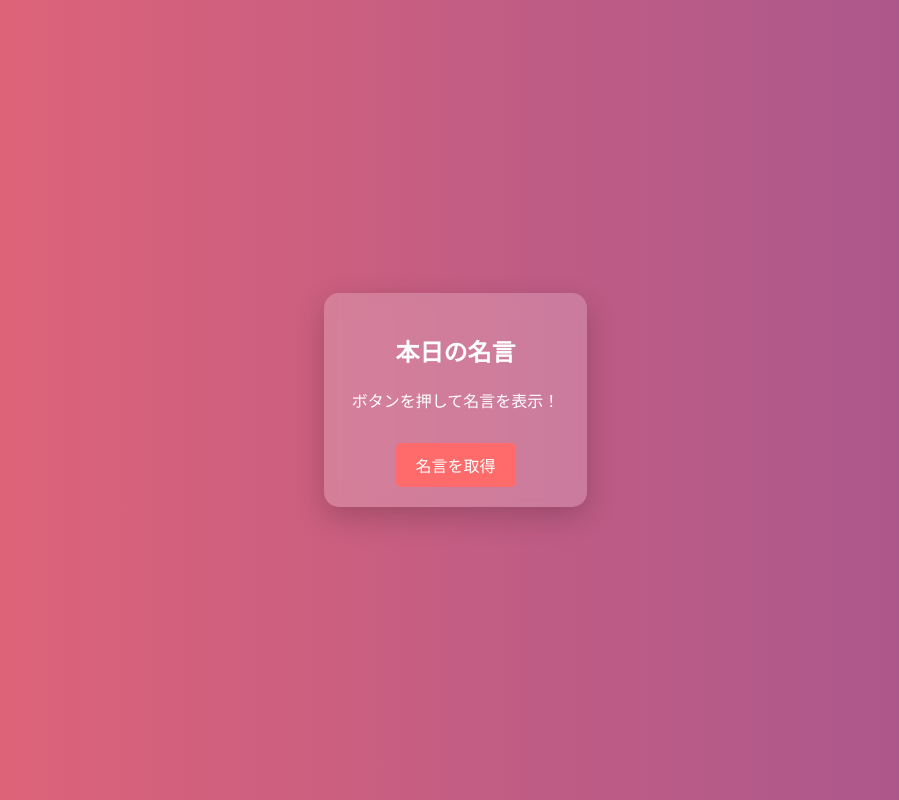
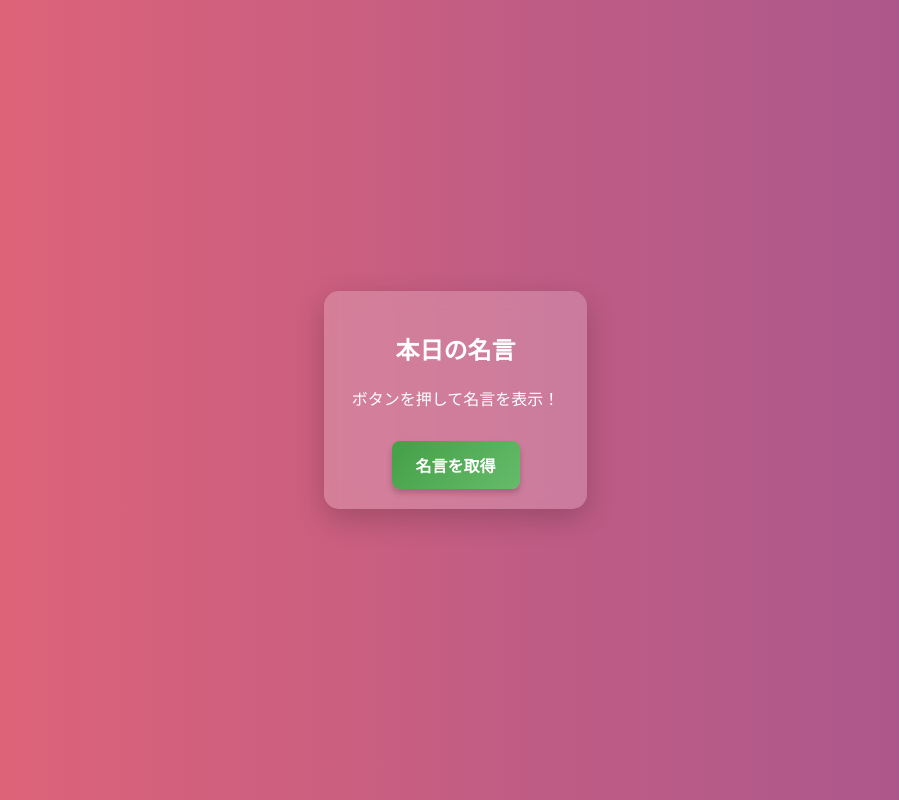
Before and after one commit to 3d-nosuke/random-message-app, a React (Create React App) app: page / in a window 1280 px wide. Shown: the whole page, without its empty margins (192-1091 px from the left). Built offline with nearby package versions, Linux system fonts and the light colour scheme.

Commit message:
Update buttonstyle to green

```diff
--- a/src/index.css
+++ b/src/index.css
@@ -61,21 +61,33 @@ body {
 }
 
 /* ボタンのスタイル */
+/* ボタンのスタイル（オシャレな緑系カラー） */
 button {
   margin-top: 15px;
-  padding: 10px 20px;
+  padding: 12px 24px;
   font-size: 1rem;
+  font-weight: bold;
   color: white;
-  background: #ff6b6b;
+  background: linear-gradient(135deg, #43a047, #66bb6a);
   border: none;
-  border-radius: 5px;
+  border-radius: 8px;
   cursor: pointer;
-  transition: background 0.3s;
+  transition: all 0.3s ease-in-out;
+  box-shadow: 0 4px 6px rgba(0, 0, 0, 0.2);
 }
 
+/* ホバー時のアニメーション */
 button:hover {
-  background: #ff4757;
+  background: linear-gradient(135deg, #388e3c, #43a047);
+  transform: scale(1.05);
+  box-shadow: 0 6px 12px rgba(0, 0, 0, 0.3);
 }
+
+/* クリック時の押し込み感 */
+button:active {
+  transform: scale(0.95);
+}
+
 
 /* 区切り線 */
 hr {
```
